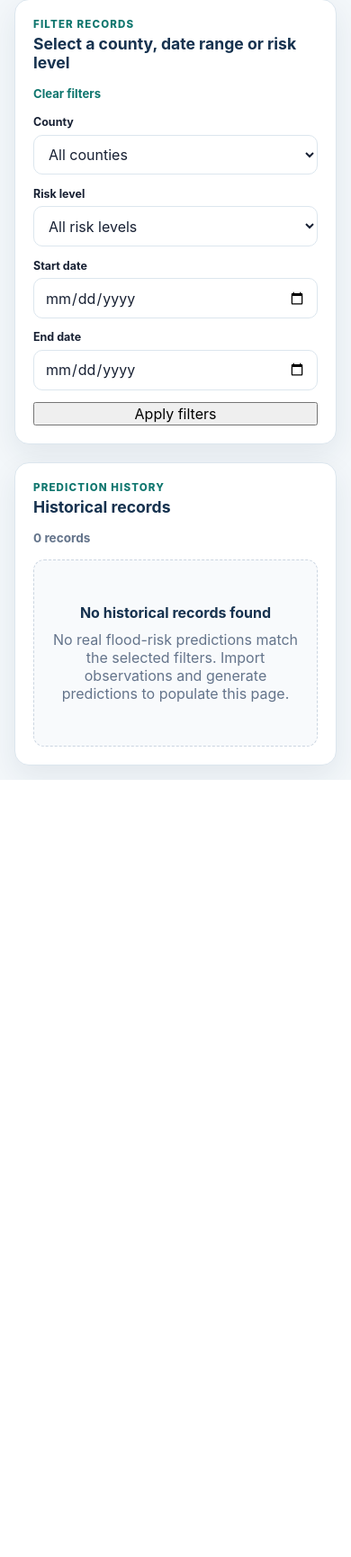
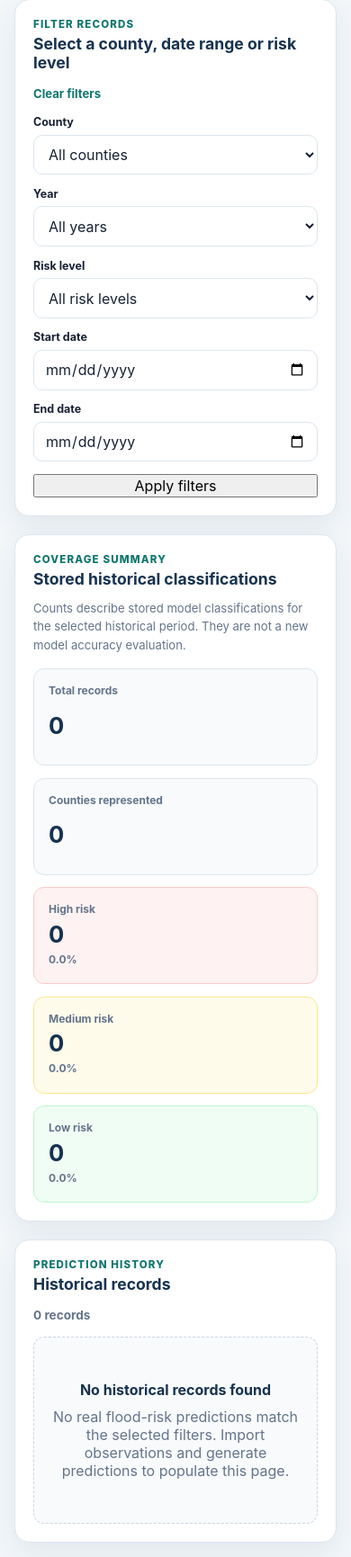
Before and after one commit to LauraMaithya/Kenya-flood-risk-platform, a Django app: page /historical-data/ in a window 390 px wide. Shown: the part 238-1969 px from the top of the page at 90% size. Before the commit the page ends 1105 px from the top, so only its background shows below. Run offline with Django 5.2, Linux system fonts and the light colour scheme; the visitor is signed in with stand-in values (Sample User, id 1); data that the repository does not hold is empty.

Commit message:
feat: add historical coverage summaries
Add dynamic year filtering, filtered coverage metrics, risk distribution summaries, responsive summary cards, and matching CSV filter support.

Closes #33

```diff
--- a/backend/monitoring/forms.py
+++ b/backend/monitoring/forms.py
@@ -26,6 +26,12 @@ class HistoricalDataFilterForm(forms.Form):
         empty_label="All counties",
         to_field_name="slug",
     )
+    year = forms.ChoiceField(
+        required=False,
+        choices=[
+            ("", "All years"),
+        ],
+    )
     risk_level = forms.ChoiceField(
         required=False,
         choices=[
@@ -48,12 +54,41 @@ class HistoricalDataFilterForm(forms.Form):
 
     def __init__(self, *args, **kwargs):
         super().__init__(*args, **kwargs)
+
         self.fields["county"].queryset = (
             County.objects.order_by("name")
         )
 
+        available_years = (
+            FloodPrediction.objects.filter(
+                observation__is_synthetic=False
+            )
+            .order_by()
+            .values_list(
+                "observation__observation_date__year",
+                flat=True,
+            )
+            .distinct()
+        )
+
+        self.fields["year"].choices = [
+            ("", "All years"),
+            *[
+                (str(year), str(year))
+                for year in sorted(
+                    available_years,
+                    reverse=True,
+                )
+                if year is not None
+            ],
+        ]
+
     def clean(self):
         cleaned_data = super().clean()
+        year = cleaned_data.get("year")
+
+        if year:
+            cleaned_data["year"] = int(year)
         start_date = cleaned_data.get("start_date")
         end_date = cleaned_data.get("end_date")
 
--- a/backend/monitoring/services/historical_data.py
+++ b/backend/monitoring/services/historical_data.py
@@ -1,7 +1,16 @@
+from django.db.models import (
+    Count,
+    Max,
+    Min,
+    Q,
+)
+
 from monitoring.models import FloodPrediction
 
 
-def historical_prediction_queryset(filters):
+def historical_prediction_queryset(filters=None):
+    filters = filters or {}
+
     queryset = (
         FloodPrediction.objects.filter(
             observation__is_synthetic=False
@@ -20,6 +29,7 @@ def historical_prediction_queryset(filters):
 
     county = filters.get("county")
     risk_level = filters.get("risk_level")
+    year = filters.get("year")
     start_date = filters.get("start_date")
     end_date = filters.get("end_date")
 
@@ -33,14 +43,80 @@ def historical_prediction_queryset(filters):
             risk_level=risk_level
         )
 
+    if year:
+        queryset = queryset.filter(
+            observation__observation_date__year=year
+        )
+
     if start_date:
         queryset = queryset.filter(
-            observation__observation_date__gte=start_date
+            observation__observation_date__gte=(
+                start_date
+            )
         )
 
     if end_date:
         queryset = queryset.filter(
-            observation__observation_date__lte=end_date
+            observation__observation_date__lte=(
+                end_date
+            )
         )
 
     return queryset
+
+
+def historical_coverage_summary(queryset):
+    summary = queryset.aggregate(
+        total_records=Count("pk"),
+        counties_covered=Count(
+            "observation__county_id",
+            distinct=True,
+        ),
+        first_date=Min(
+            "observation__observation_date"
+        ),
+        last_date=Max(
+            "observation__observation_date"
+        ),
+        high_count=Count(
+            "pk",
+            filter=Q(
+                risk_level=(
+                    FloodPrediction.RiskLevel.HIGH
+                )
+            ),
+        ),
+        medium_count=Count(
+            "pk",
+            filter=Q(
+                risk_level=(
+                    FloodPrediction.RiskLevel.MEDIUM
+                )
+            ),
+        ),
+        low_count=Count(
+            "pk",
+            filter=Q(
+                risk_level=(
+                    FloodPrediction.RiskLevel.LOW
+                )
+            ),
+        ),
+    )
+
+    total = summary["total_records"]
+
+    for risk_name in (
+        "high",
+        "medium",
+        "low",
+    ):
+        count = summary[f"{risk_name}_count"]
+
+        summary[f"{risk_name}_percentage"] = (
+            round((count / total) * 100, 1)
+            if total
+            else 0.0
+        )
+
+    return summary
--- a/backend/monitoring/static/monitoring/css/app.css
+++ b/backend/monitoring/static/monitoring/css/app.css
@@ -1034,6 +1034,7 @@ select:focus-visible {
   }
 }
 .historical-filter-card,
+.historical-coverage-card,
 .historical-results-card {
   padding: 1.25rem;
   border: 1px solid var(--border);
@@ -1042,6 +1043,7 @@ select:focus-visible {
   box-shadow: var(--shadow);
 }
 
+.historical-coverage-card,
 .historical-results-card {
   margin-top: 1.25rem;
 }
@@ -1074,8 +1076,8 @@ select:focus-visible {
 .historical-filter-form {
   display: grid;
   grid-template-columns:
-    minmax(180px, 1.3fr)
-    repeat(3, minmax(150px, 1fr))
+    minmax(170px, 1.25fr)
+    repeat(4, minmax(135px, 1fr))
     auto;
   align-items: end;
   gap: 0.85rem;
@@ -1112,6 +1114,70 @@ select:focus-visible {
   list-style: none;
 }
 
+.historical-coverage-period {
+  margin: 0;
+  color: var(--muted);
+  font-size: 0.82rem;
+  font-weight: 700;
+}
+
+.historical-coverage-note {
+  margin: -0.25rem 0 1rem;
+  color: var(--muted);
+  font-size: 0.82rem;
+  line-height: 1.55;
+}
+
+.historical-coverage-grid {
+  display: grid;
+  grid-template-columns:
+    repeat(5, minmax(0, 1fr));
+  gap: 0.85rem;
+}
+
+.historical-summary-item {
+  display: grid;
+  gap: 0.25rem;
+  min-height: 108px;
+  padding: 1rem;
+  border: 1px solid var(--border);
+  border-radius: 12px;
+  background: #f8fafc;
+}
+
+.historical-summary-item span {
+  color: var(--muted);
+  font-size: 0.75rem;
+  font-weight: 750;
+}
+
+.historical-summary-item strong {
+  color: var(--navy);
+  font-size: 1.6rem;
+  line-height: 1;
+}
+
+.historical-summary-item small {
+  color: var(--muted);
+  font-size: 0.75rem;
+  font-weight: 700;
+}
+
+.historical-summary-item.risk-high {
+  border-color: #fecaca;
+  background: #fef2f2;
+}
+
+.historical-summary-item.risk-medium {
+  border-color: #fde68a;
+  background: #fffbeb;
+}
+
+.historical-summary-item.risk-low {
+  border-color: #bbf7d0;
+  background: #f0fdf4;
+}
+
 .historical-result-count {
   margin: 0;
   color: var(--muted);
@@ -1236,6 +1302,11 @@ select:focus-visible {
   .historical-filter-form .button {
     width: 100%;
   }
+
+  .historical-coverage-grid {
+    grid-template-columns:
+      repeat(3, minmax(0, 1fr));
+  }
 }
 
 @media (max-width: 650px) {
@@ -1245,6 +1316,10 @@ select:focus-visible {
 
   .section-heading {
     flex-direction: column;
+  }
+
+  .historical-coverage-grid {
+    grid-template-columns: 1fr;
   }
 }
 
--- a/backend/monitoring/templates/monitoring/historical_data.html
+++ b/backend/monitoring/templates/monitoring/historical_data.html
@@ -49,6 +49,14 @@
     </div>
 
     <div class="historical-filter-field">
+      <label for="{{ filter_form.year.id_for_label }}">
+        Year
+      </label>
+      {{ filter_form.year }}
+      {{ filter_form.year.errors }}
+    </div>
+
+    <div class="historical-filter-field">
       <label for="{{ filter_form.risk_level.id_for_label }}">
         Risk level
       </label>
@@ -82,6 +90,80 @@
       {{ filter_form.non_field_errors }}
     </div>
   {% endif %}
+</section>
+
+<section
+  class="historical-coverage-card"
+  aria-labelledby="historical-coverage-title"
+>
+  <div class="section-heading">
+    <div>
+      <p class="eyebrow">Coverage summary</p>
+      <h3 id="historical-coverage-title">
+        Stored historical classifications
+      </h3>
+    </div>
+
+    {% if coverage_summary.first_date %}
+      <p class="historical-coverage-period">
+        {{ coverage_summary.first_date|date:"Y-m-d" }}
+        to
+        {{ coverage_summary.last_date|date:"Y-m-d" }}
+      </p>
+    {% endif %}
+  </div>
+
+  <p class="historical-coverage-note">
+    Counts describe stored model classifications for the
+    selected historical period. They are not a new model
+    accuracy evaluation.
+  </p>
+
+  <div class="historical-coverage-grid">
+    <article class="historical-summary-item">
+      <span>Total records</span>
+      <strong>
+        {{ coverage_summary.total_records }}
+      </strong>
+    </article>
+
+    <article class="historical-summary-item">
+      <span>Counties represented</span>
+      <strong>
+        {{ coverage_summary.counties_covered }}
+      </strong>
+    </article>
+
+    <article class="historical-summary-item risk-high">
+      <span>High risk</span>
+      <strong>
+        {{ coverage_summary.high_count }}
+      </strong>
+      <small>
+        {{ coverage_summary.high_percentage|floatformat:1 }}%
+      </small>
+    </article>
+
+    <article class="historical-summary-item risk-medium">
+      <span>Medium risk</span>
+      <strong>
+        {{ coverage_summary.medium_count }}
+      </strong>
+      <small>
+        {{ coverage_summary.medium_percentage|floatformat:1 }}%
+      </small>
+    </article>
+
+    <article class="historical-summary-item risk-low">
+      <span>Low risk</span>
+      <strong>
+        {{ coverage_summary.low_count }}
+      </strong>
+      <small>
+        {{ coverage_summary.low_percentage|floatformat:1 }}%
+      </small>
+    </article>
+  </div>
 </section>
 
 <section
--- a/backend/monitoring/web_views.py
+++ b/backend/monitoring/web_views.py
@@ -16,6 +16,7 @@ from monitoring.forms import (
     HistoricalDataFilterForm,
 )
 from monitoring.services.historical_data import (
+    historical_coverage_summary,
     historical_prediction_queryset,
 )
 from monitoring.services.alert_history import (
@@ -191,7 +192,11 @@ class HistoricalDataView(ProtectedPageView):
             )
         else:
             predictions = FloodPrediction.objects.none()
-
+        coverage_summary = (
+            historical_coverage_summary(
+                predictions
+            )
+        )
         paginator = Paginator(
             predictions,
             self.paginate_by,
@@ -211,6 +216,9 @@ class HistoricalDataView(ProtectedPageView):
                 "page_obj": page_obj,
                 "predictions": page_obj.object_list,
                 "result_count": paginator.count,
+                "coverage_summary": (
+                    coverage_summary
+                ),
                 "download_query": (
                     download_parameters.urlencode()
                 ),
```
Also changed, not shown: backend/monitoring/test_historical_data.py (+126 -0 lines).
